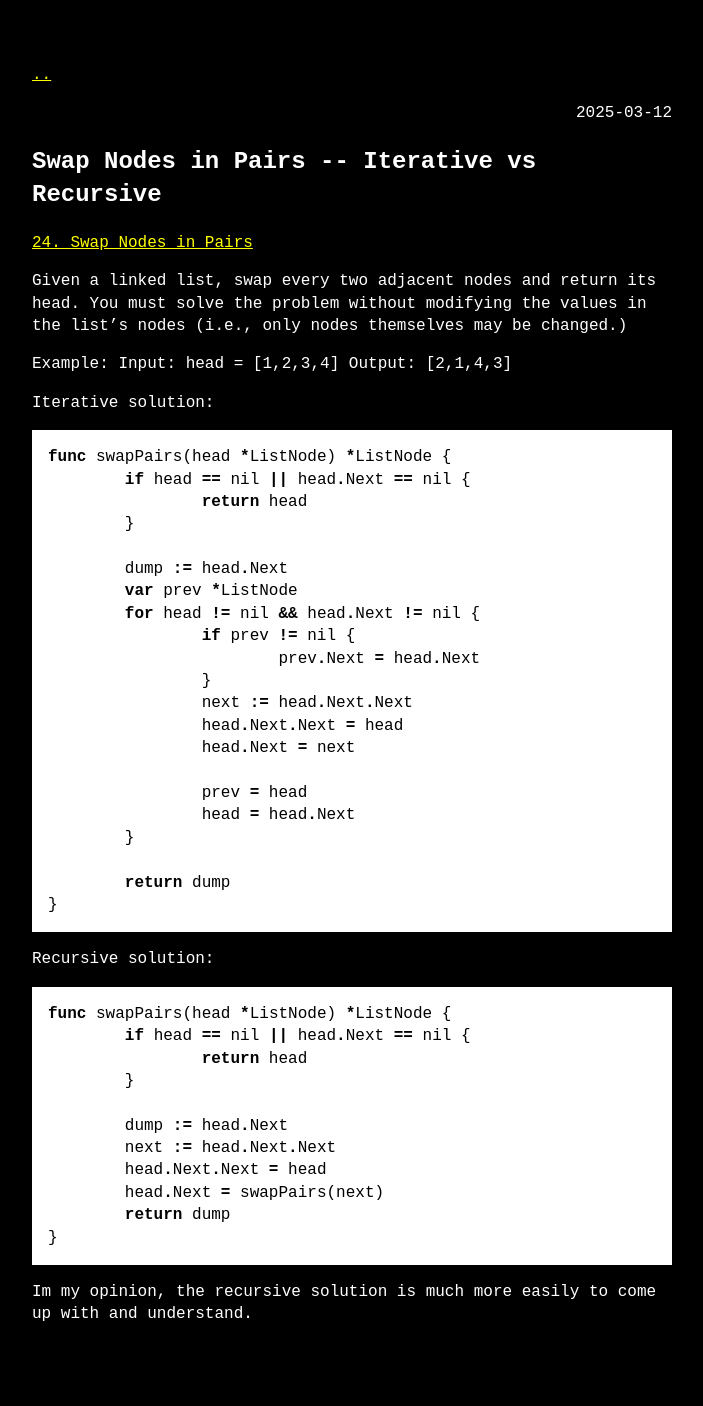
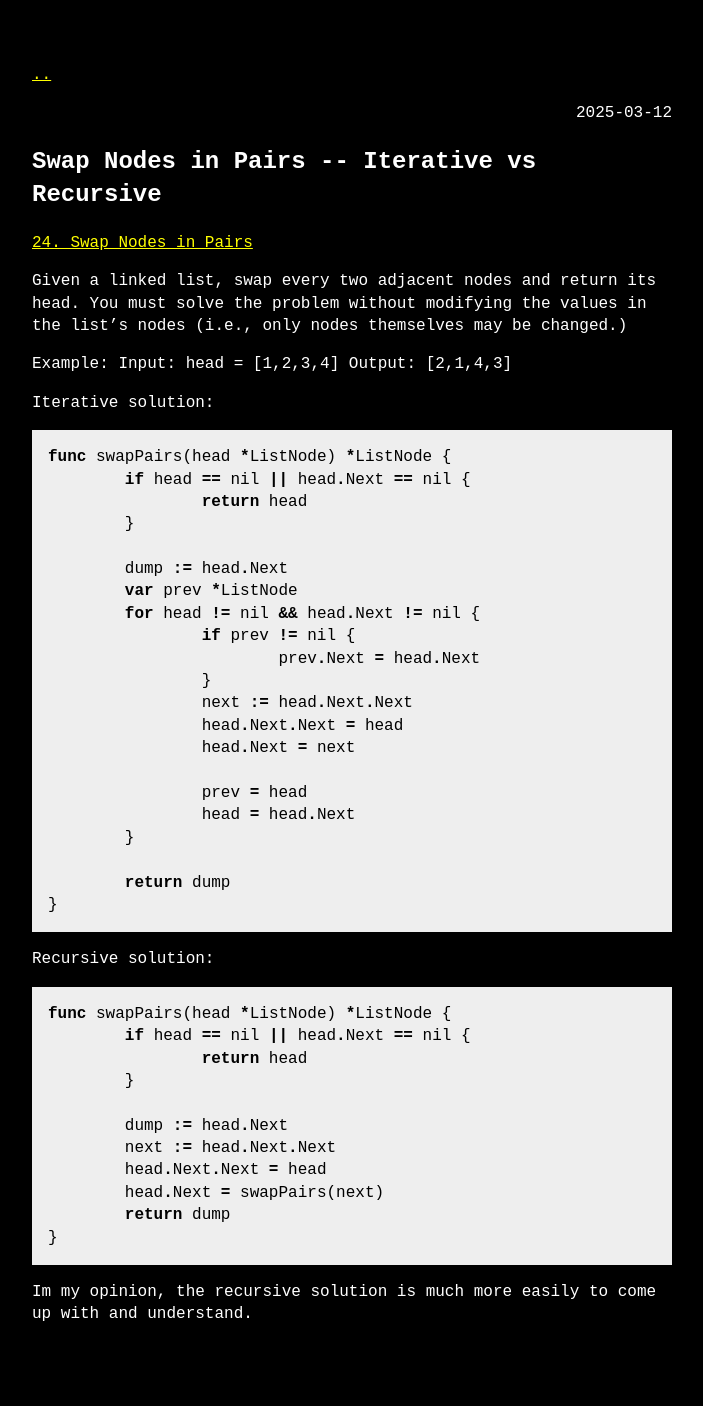
Before and after one commit to guiyuanju/blog-ns, a Jekyll site: the page built from _posts/2025-03-12-leetcode-24-swap-nodes-in-pairs.md, in a window 1280 px wide. Shown: the whole page, without its empty margins (288-991 px from the left). Built offline with Jekyll 4.4.1, drawn with Linux system fonts in a browser that asks for light colours.

Commit message:
change code block bg

```diff
--- a/_sass/no-style-please.scss
+++ b/_sass/no-style-please.scss
@@ -35,7 +35,7 @@
   /* Code */
   code {
     color: black;
-    background: white;
+    background: #eeeeee;
   }
 
   /* Blockquote */
@@ -151,7 +151,7 @@ code {
 div.highlighter-rouge code {
   display: block;
   overflow-x: auto;
-  white-space: pre-wrap;
+  white-space: pre;
   padding: 1rem;
 }
 
```
